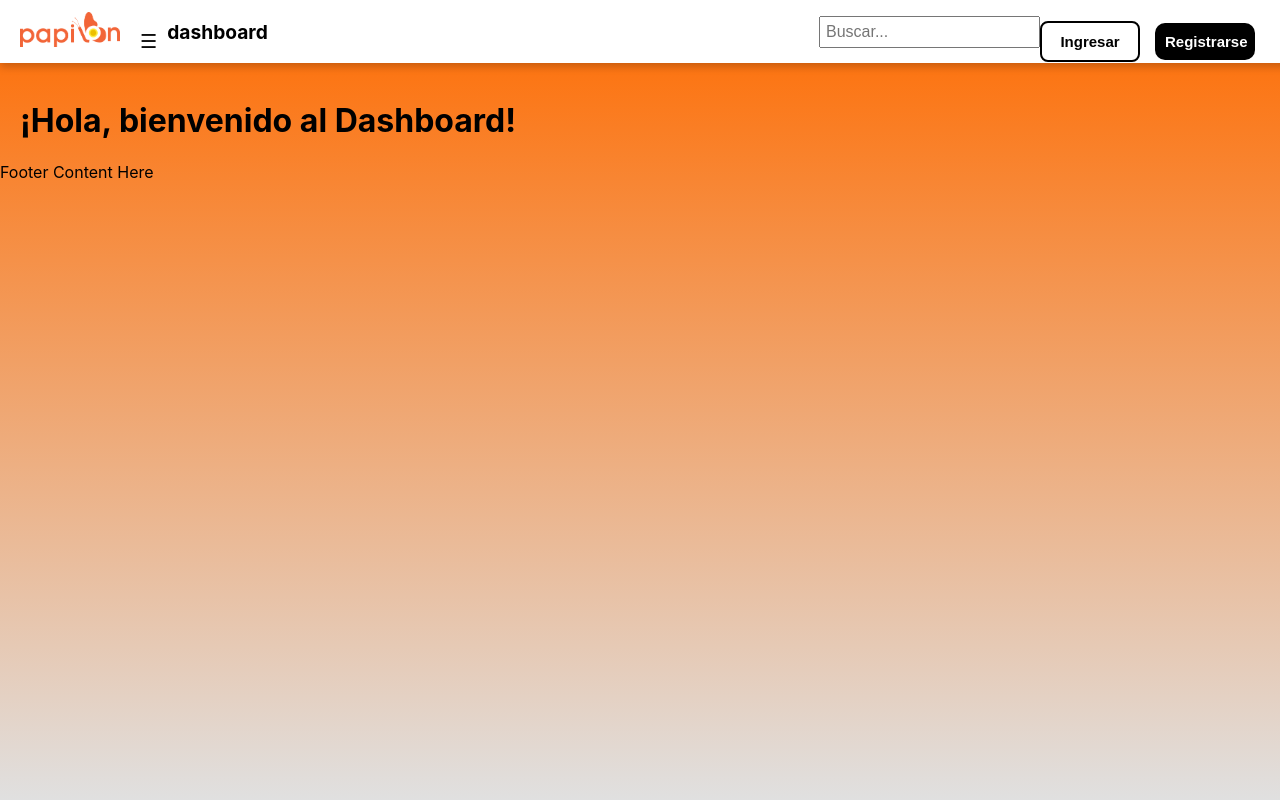
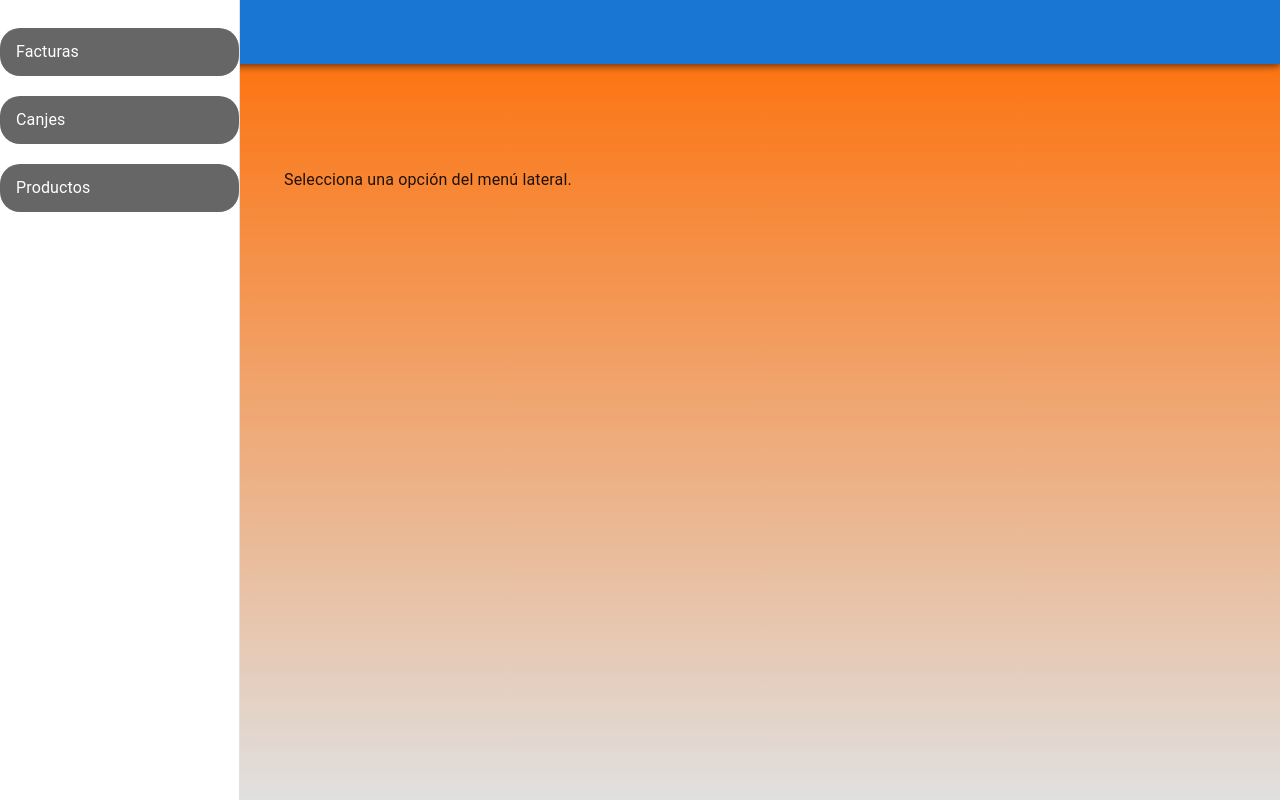
Before and after one commit to GeogeYaguana/Papilon, a React (Create React App) app in the folder frontend/: page /dashboard in a window 1280 px wide. Built offline with nearby package versions, Linux system fonts and the light colour scheme.

Commit message:
Base-dashboard

```diff
--- a/frontend/package.json
+++ b/frontend/package.json
@@ -3,6 +3,9 @@
   "version": "0.1.0",
   "private": true,
   "dependencies": {
+    "@emotion/react": "^11.14.0",
+    "@emotion/styled": "^11.14.0",
+    "@mui/material": "^6.3.1",
     "@testing-library/jest-dom": "^5.17.0",
     "@testing-library/react": "^13.4.0",
     "@testing-library/user-event": "^13.5.0",
--- a/frontend/src/pages/dashboard.tsx
+++ b/frontend/src/pages/dashboard.tsx
@@ -1,10 +1,40 @@
 import React from 'react';
+import { Box, CssBaseline, Drawer, AppBar, Toolbar, Typography, List, ListItem, ListItemText } from '@mui/material';
+
 
 const Dashboard: React.FC = () => {
   return (
-    <div className="dashboard">
-      <h1>¡Hola, bienvenido al Dashboard!</h1>
-    </div>
+    <Box sx={{ display: 'flex' }}>
+      <CssBaseline />
+      <AppBar position="fixed">
+        <Toolbar>
+          <Typography variant="h6" noWrap>
+            Dashboard
+          </Typography>
+        </Toolbar>
+      </AppBar>
+      <Drawer
+        variant="permanent"
+        sx={{
+          width: 240,
+          flexShrink: 0,
+          '& .MuiDrawer-paper': { width: 240, boxSizing: 'border-box' },
+        }}
+      >
+        <List>
+          {['Facturas', 'Canjes', 'Productos'].map((text) => (
+            <ListItem component="button" key={text}>
+              <ListItemText primary={text} />
+            </ListItem>
+          ))}
+        </List>
+      </Drawer>
+      <Box component="main" sx={{ flexGrow: 1, p: 3, mt: 8 }}>
+        <Typography paragraph>
+          Selecciona una opción del menú lateral.
+        </Typography>
+      </Box>
+    </Box>
   );
 };
 
```
Also changed, not shown: 1 other file (tests, documents, lock files or other folders).
